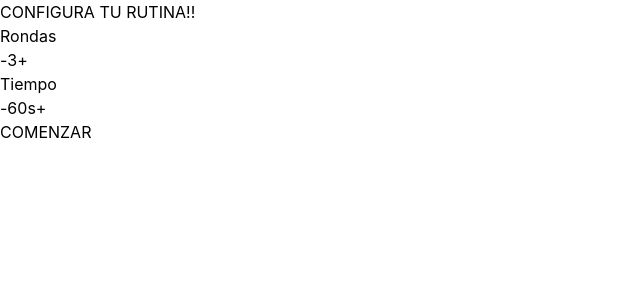
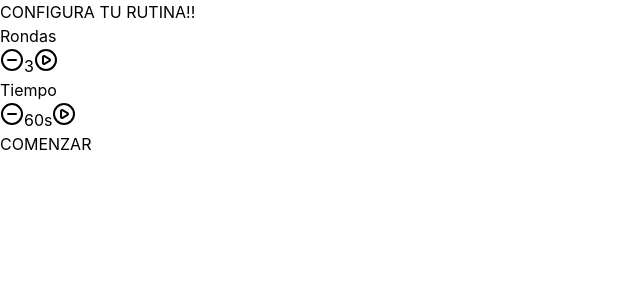
Before and after one commit to JesusLeos16/ProyectoModuloDosFS, a React (Vite) app: page / in a window 1280 px wide. Shown: the top 300 px of the page, without its empty margins (0-640 px from the left). Built offline with nearby package versions, Linux system fonts and the light colour scheme.

Commit message:
Instala HeroIcons e implementa iconos en PanelControl

```diff
--- a/src/components/Pages/TimerDeportivo.jsx
+++ b/src/components/Pages/TimerDeportivo.jsx
@@ -3,6 +3,7 @@ import { useState, useEffect } from "react";
 import PanelControl from "../molecules/PanelControl";
 import BotonInicio from "../atoms/BotonInicio";
 import MensajeTexto from "../atoms/MensajeTexto";
+import { BeakerIcon,Play} from "lucide-react";
 export default function TimerDeportivo() {
   const [rondasTotales, setRondasTotales] = useState(3);
   const [tiempoRonda, setTiempoRonda] = useState(60);
@@ -87,6 +88,7 @@ export default function TimerDeportivo() {
 
   if (fase == "configurando") {
     return (
+
       <div>
         <MensajeTexto mensaje={mensajillo()} />
         {/* rondas */}
--- a/src/components/molecules/PanelControl.jsx
+++ b/src/components/molecules/PanelControl.jsx
@@ -1,17 +1,19 @@
+import { Circle } from "lucide-react";
+import {PlayCircleIcon,MinusCircleIcon} from "lucide-react";
 export default function PanelControl({titulo,valor, Suma, Resta, Tiempo}){
     return(
         <div>
             <span>{titulo}</span>
             <div>
                 <button onClick={Resta}>
-                    -
+                    <MinusCircleIcon/>
                 </button>
                 <span>
                     {valor}{Tiempo?'s':''}
                 </span>
                 <button
                 onClick={Suma}>
-                    +
+                    <PlayCircleIcon/>
                 </button>
             </div>
         </div>
```
